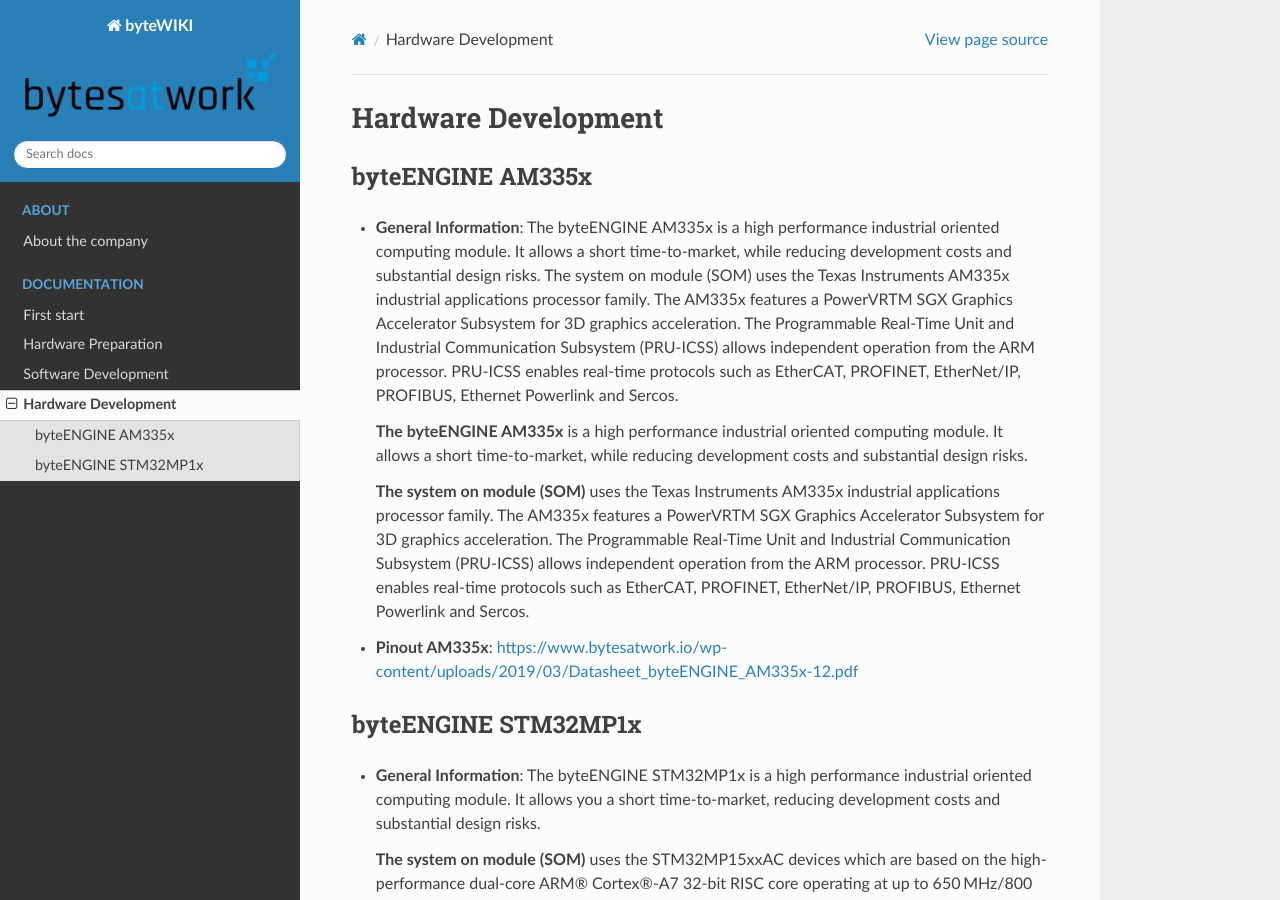
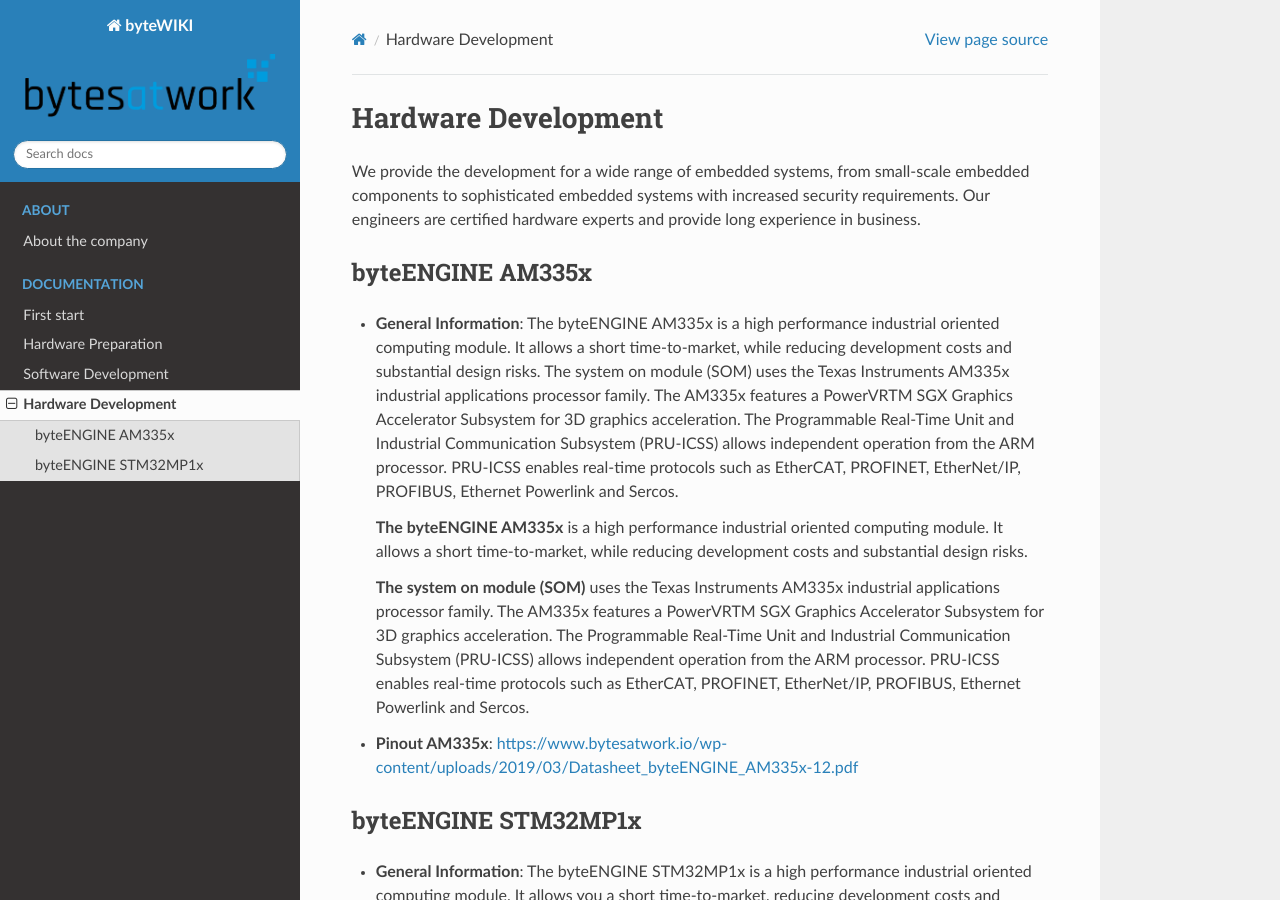
Before and after one commit to jfilus/byteWIKI, a Sphinx documentation site: the page built from docs/source/hardwaredevelopment.rst, in a window 1280 px wide and 900 px high. Built offline with Sphinx 7.4.7 and the Read the Docs theme 2.0.0, drawn with Linux system fonts in a browser that asks for light colours.

Commit message:
Update hardwaredevelopment.rst

```diff
--- a/docs/source/hardwaredevelopment.rst
+++ b/docs/source/hardwaredevelopment.rst
@@ -1,6 +1,8 @@
 ********************
 Hardware Development
 ********************
+
+We provide the development for a wide range of embedded systems, from small-scale embedded components to sophisticated embedded systems with increased security requirements. Our engineers are certified hardware experts and provide long experience in business.
 
 byteENGINE AM335x
 ----------
```
